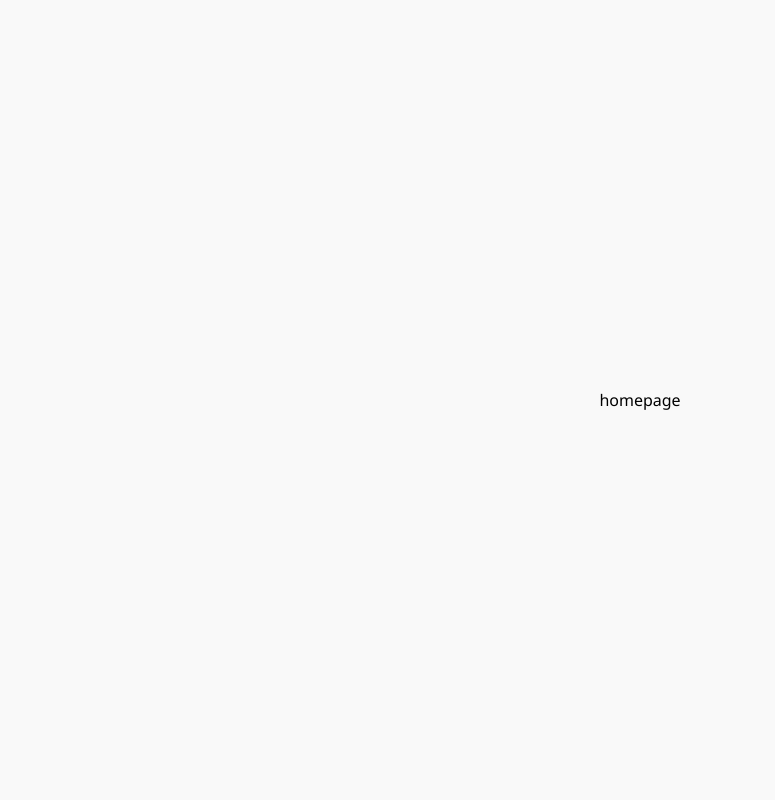
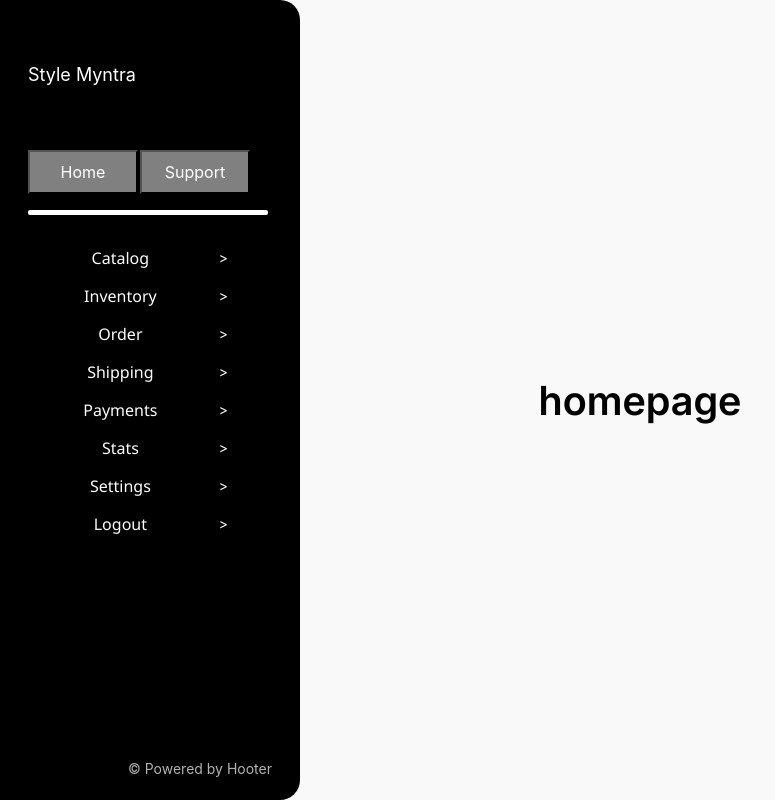
Before and after one commit to Tulsiyan-Fashion-pvt-ltd/Hooter_frontend, a React (Vite) app: page / in a window 1280 px wide. Shown: the whole page, without its empty margins (0-775 px from the left). Built offline with nearby package versions, Linux system fonts and the light colour scheme.

Commit message:
removed dashboard

```diff
--- a/src/homepage.jsx
+++ b/src/homepage.jsx
@@ -1,6 +1,9 @@
+import Sidebar from "./components/sidebar";
 const Homepage = () => {
     return(
-        <>homepage
+        <>
+         <Sidebar />
+         <h1>homepage</h1>
         </>
     )
 }
--- a/src/pages/dashboard.jsx
+++ /dev/null
@@ -1,12 +0,0 @@
-import Sidebar from "../components/sidebar";
-
-const Dashboard = () => {
-  return (
-    <>
-      <Sidebar />
-      <h1>Dashboard</h1>
-    </>
-  );
-};
-
-export default Dashboard;
```
